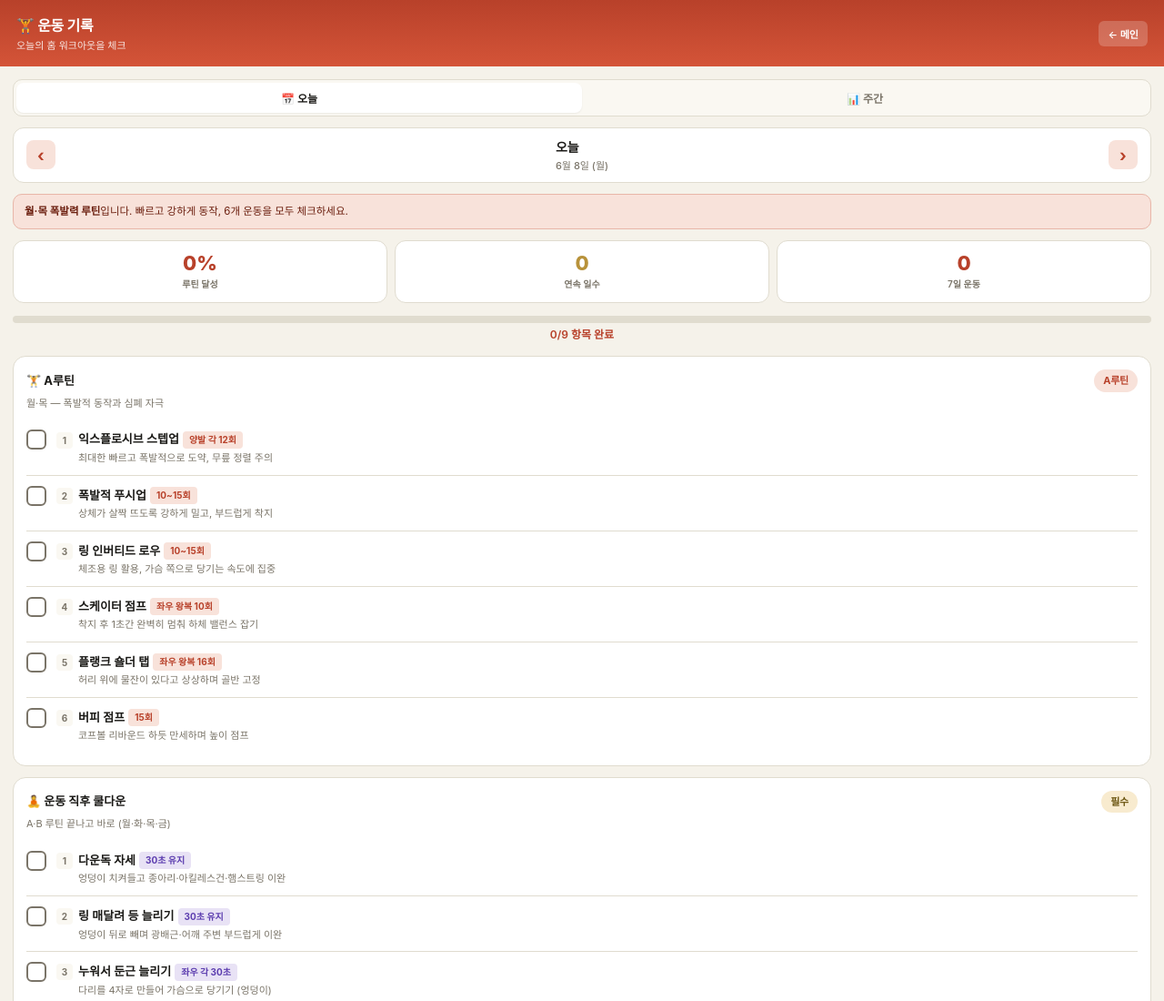
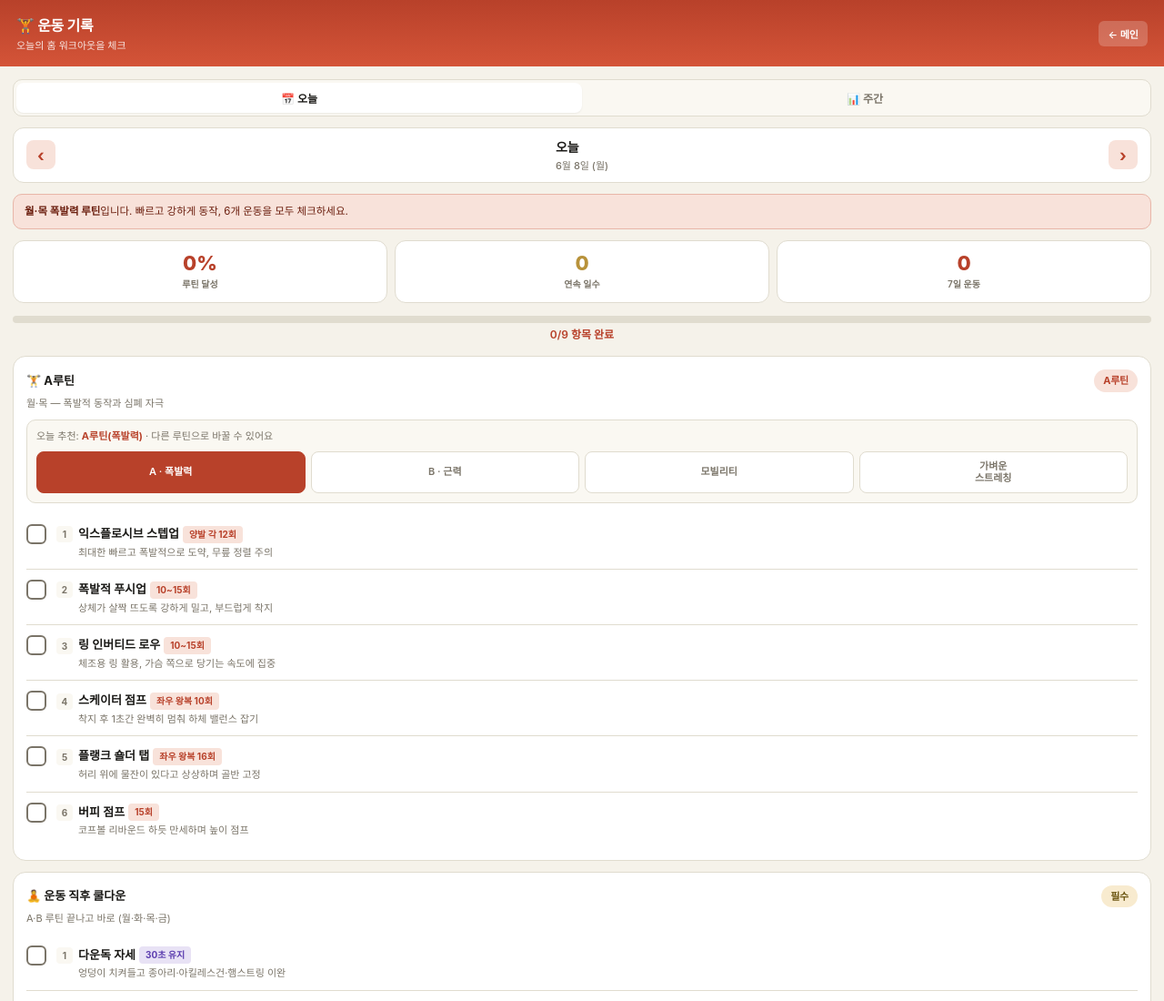
Before and after one commit to Rohaspapa/aokc, a plain HTML site: page workout.html in a window 1280 px wide. Shown: the top 1100 px of the page at 91% size. Drawn offline with Linux system fonts and the light colour scheme.

Commit message:
Add files via upload

```diff
--- a/workout.html
+++ b/workout.html
@@ -164,6 +164,49 @@ body {
 .routine-badge.B { background: var(--c-blue-light); color: var(--c-blue); }
 .routine-badge.M { background: var(--c-accent-light); color: var(--c-accent); }
 .routine-badge.S { background: var(--c-amber-light); color: #6B5510; }
+
+/* 루틴 선택기 */
+.routine-picker {
+  background: var(--c-surface-2);
+  border: 1px solid var(--c-border);
+  border-radius: 10px;
+  padding: 10px;
+  margin-bottom: 12px;
+}
+.routine-picker-label {
+  font-size: 11px;
+  color: var(--c-muted);
+  margin-bottom: 8px;
+  line-height: 1.4;
+}
+.routine-picker-label strong { color: var(--c-coral); font-weight: 700; }
+.routine-picker-btns {
+  display: -webkit-flex;
+  display: flex;
+  gap: 6px;
+}
+.rp-btn {
+  -webkit-flex: 1;
+  flex: 1;
+  padding: 9px 4px;
+  font-size: 11px;
+  font-weight: 600;
+  line-height: 1.2;
+  background: var(--c-surface);
+  border: 1.5px solid var(--c-border);
+  border-radius: 8px;
+  color: var(--c-muted);
+  cursor: pointer;
+  font-family: inherit;
+  -webkit-transition: all 0.15s;
+  transition: all 0.15s;
+}
+.rp-btn:active { -webkit-transform: scale(0.96); transform: scale(0.96); }
+.rp-btn.on {
+  background: var(--c-coral);
+  border-color: var(--c-coral);
+  color: #fff;
+}
 
 /* 진행 바 */
 .progress-wrap {
@@ -583,6 +626,18 @@ body {
         <span class="routine-badge" id="routine-badge"></span>
       </div>
       <div class="card-sub" id="routine-sub"></div>
+
+      <!-- 루틴 선택 -->
+      <div class="routine-picker">
+        <div class="routine-picker-label" id="routine-picker-label">오늘 추천: <strong id="rec-routine"></strong> · 다른 루틴으로 바꿀 수 있어요</div>
+        <div class="routine-picker-btns">
+          <button class="rp-btn" id="rp-A" onclick="pickRoutine('A')">A · 폭발력</button>
+          <button class="rp-btn" id="rp-B" onclick="pickRoutine('B')">B · 근력</button>
+          <button class="rp-btn" id="rp-M" onclick="pickRoutine('M')">모빌리티</button>
+          <button class="rp-btn" id="rp-S" onclick="pickRoutine('S')">가벼운<br>스트레칭</button>
+        </div>
+      </div>
+
       <div id="routine-items"></div>
     </div>
 
@@ -774,8 +829,26 @@ function getDayData() {
 }
 
 function getRoutineForDate(d) {
+  // 사용자가 그날 직접 선택한 루틴이 있으면 우선
+  var data = store.dates[dateKey(d)];
+  if (data && data.routineType && ROUTINE_BY_TYPE[data.routineType]) {
+    return ROUTINE_BY_TYPE[data.routineType];
+  }
   return DAY_ROUTINE[d.getDay()];
 }
+
+// 그날의 요일 기본 추천 루틴 (선택과 무관)
+function getRecommendedRoutine(d) {
+  return DAY_ROUTINE[d.getDay()];
+}
+
+// 타입 → 루틴 객체
+var ROUTINE_BY_TYPE = {
+  A: ROUTINE_A,
+  B: ROUTINE_B,
+  M: ROUTINE_MOBILITY,
+  S: ROUTINE_SUNDAY
+};
 
 function hasCooldown(d) {
   var r = getRoutineForDate(d);
@@ -860,6 +933,20 @@ function toggleOpt(k) {
   if (data[k]) btn.classList.add('on');
   else btn.classList.remove('on');
   updateSummary();
+}
+
+// 루틴 직접 선택
+function pickRoutine(type) {
+  var data = getDayData();
+  var rec = getRecommendedRoutine(currentDate);
+  if (rec.type === type) {
+    // 추천과 같은 걸 고르면 선택 해제 (기본값으로 복귀)
+    delete data.routineType;
+  } else {
+    data.routineType = type;
+  }
+  saveStore(store);
+  render();
 }
 
 function saveMemo() {
@@ -958,6 +1045,26 @@ function renderRoutine() {
   var badgeText = { A: 'A루틴', B: 'B루틴', M: '회복일', S: '일요일' };
   badge.textContent = badgeText[routine.type];
   badge.className = 'routine-badge ' + routine.type;
+
+  // 루틴 선택 버튼 상태
+  var rec = getRecommendedRoutine(currentDate);
+  var recName = { A: 'A루틴(폭발력)', B: 'B루틴(근력)', M: '모빌리티', S: '가벼운 스트레칭' };
+  var recEl = document.getElementById('rec-routine');
+  if (recEl) recEl.textContent = recName[rec.type];
+  var labelEl = document.getElementById('routine-picker-label');
+  if (data.routineType && data.routineType !== rec.type) {
+    labelEl.innerHTML = '오늘 추천: <strong>' + recName[rec.type] + '</strong> · 직접 <strong>' + recName[routine.type] + '</strong> 선택함';
+  } else {
+    labelEl.innerHTML = '오늘 추천: <strong>' + recName[rec.type] + '</strong> · 다른 루틴으로 바꿀 수 있어요';
+  }
+  var types = ['A', 'B', 'M', 'S'];
+  for (var ti = 0; ti < types.length; ti++) {
+    var rb = document.getElementById('rp-' + types[ti]);
+    if (rb) {
+      if (routine.type === types[ti]) rb.classList.add('on');
+      else rb.classList.remove('on');
+    }
+  }
 
   var html = '';
   for (var i = 0; i < routine.items.length; i++) {
```
